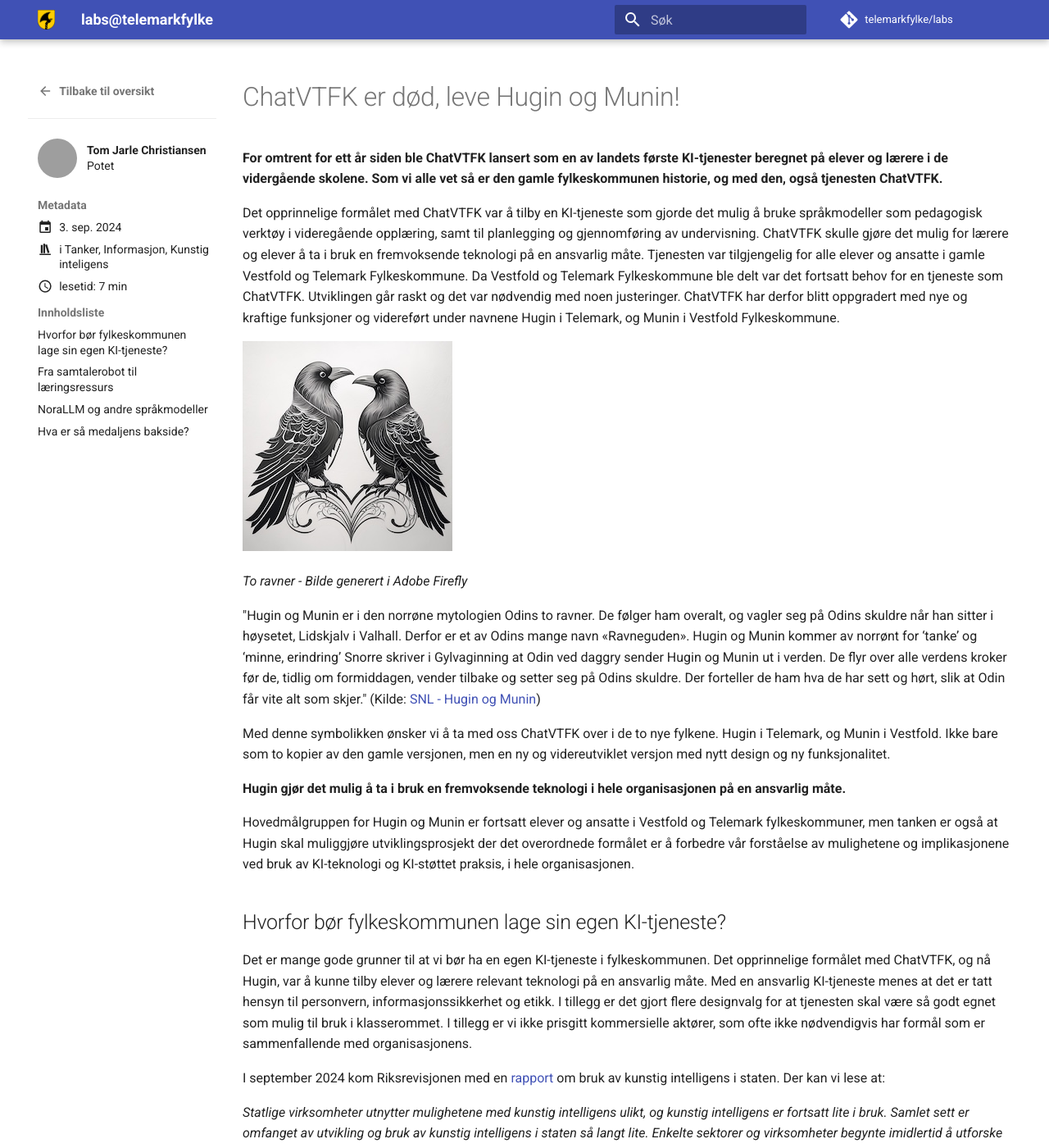
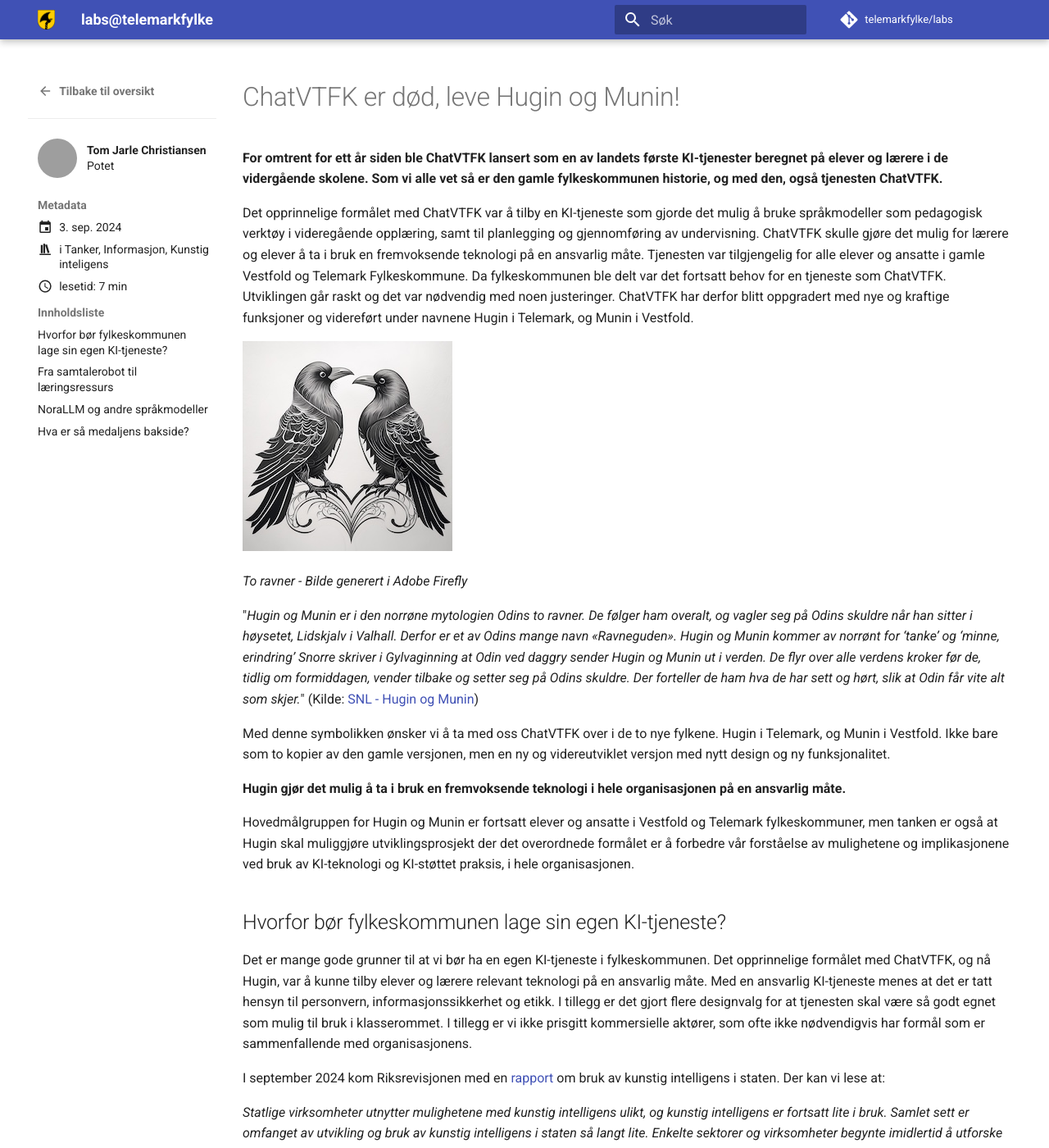
Before and after one commit to telemarkfylke/labs, an MkDocs documentation site: the page built from docs/blog/posts/hugin_og_munin.md, in a window 1280 px wide and 1400 px high. Shown: the whole window at 82% size. Built offline with MkDocs 1.6.1 and Material for MkDocs 9.7.7, drawn with Linux system fonts in a browser that asks for light colours; comment, search, counter and statistics services are not loaded; grey boxes are pictures that could not be loaded.

```diff
--- a/docs/blog/posts/hugin_og_munin.md
+++ b/docs/blog/posts/hugin_og_munin.md
@@ -13,13 +13,13 @@
 
 **For omtrent for ett år siden ble ChatVTFK lansert som en av landets første KI-tjenester beregnet på elever og lærere i de vidergående skolene. Som vi alle vet så er den gamle fylkeskommunen historie, og med den, også tjenesten ChatVTFK.**
 
-Det opprinnelige formålet med ChatVTFK var å tilby en KI-tjeneste som gjorde det mulig å bruke språkmodeller som pedagogisk verktøy i videregående opplæring, samt til planlegging og gjennomføring av undervisning. ChatVTFK skulle gjøre det mulig for lærere og elever å ta i bruk en fremvoksende teknologi på en ansvarlig måte. Tjenesten var tilgjengelig for alle elever og ansatte i gamle Vestfold og Telemark Fylkeskommune. Da Vestfold og Telemark Fylkeskommune ble delt var det fortsatt behov for en tjeneste som ChatVTFK. Utviklingen går raskt og det var nødvendig med noen justeringer. ChatVTFK har derfor blitt oppgradert med nye og kraftige funksjoner og videreført under navnene Hugin i Telemark, og Munin i Vestfold Fylkeskommune.
+Det opprinnelige formålet med ChatVTFK var å tilby en KI-tjeneste som gjorde det mulig å bruke språkmodeller som pedagogisk verktøy i videregående opplæring, samt til planlegging og gjennomføring av undervisning. ChatVTFK skulle gjøre det mulig for lærere og elever å ta i bruk en fremvoksende teknologi på en ansvarlig måte. Tjenesten var tilgjengelig for alle elever og ansatte i gamle Vestfold og Telemark Fylkeskommune. Da fylkeskommunen ble delt var det fortsatt behov for en tjeneste som ChatVTFK. Utviklingen går raskt og det var nødvendig med noen justeringer. ChatVTFK har derfor blitt oppgradert med nye og kraftige funksjoner og videreført under navnene Hugin i Telemark, og Munin i Vestfold.
 
 ![Bilde av to ravner](./images/Artikler/HuginMunin/ravner.jpg)
 
 *To ravner - Bilde generert i Adobe Firefly*
 
-"Hugin og Munin er i den norrøne mytologien Odins to ravner. De følger ham overalt, og vagler seg på Odins skuldre når han sitter i høysetet, Lidskjalv i Valhall. Derfor er et av Odins mange navn «Ravneguden». Hugin og Munin kommer av norrønt for ‘tanke’ og ‘minne, erindring’ Snorre skriver i Gylvaginning at Odin ved daggry sender Hugin og Munin ut i verden. De flyr over alle verdens kroker før de, tidlig om formiddagen, vender tilbake og setter seg på Odins skuldre. Der forteller de ham hva de har sett og hørt, slik at Odin får vite alt som skjer." (Kilde: [SNL - Hugin og Munin](https://snl.no/Hugin_og_Munin))
+"*Hugin og Munin er i den norrøne mytologien Odins to ravner. De følger ham overalt, og vagler seg på Odins skuldre når han sitter i høysetet, Lidskjalv i Valhall. Derfor er et av Odins mange navn «Ravneguden». Hugin og Munin kommer av norrønt for ‘tanke’ og ‘minne, erindring’ Snorre skriver i Gylvaginning at Odin ved daggry sender Hugin og Munin ut i verden. De flyr over alle verdens kroker før de, tidlig om formiddagen, vender tilbake og setter seg på Odins skuldre. Der forteller de ham hva de har sett og hørt, slik at Odin får vite alt som skjer.*" (Kilde: [SNL - Hugin og Munin](https://snl.no/Hugin_og_Munin))
 
 Med denne symbolikken ønsker vi å ta med oss ChatVTFK over i de to nye fylkene. Hugin i Telemark, og Munin i Vestfold. Ikke bare som to kopier av den gamle versjonen, men en ny og videreutviklet versjon med nytt design og ny funksjonalitet.
 
```
